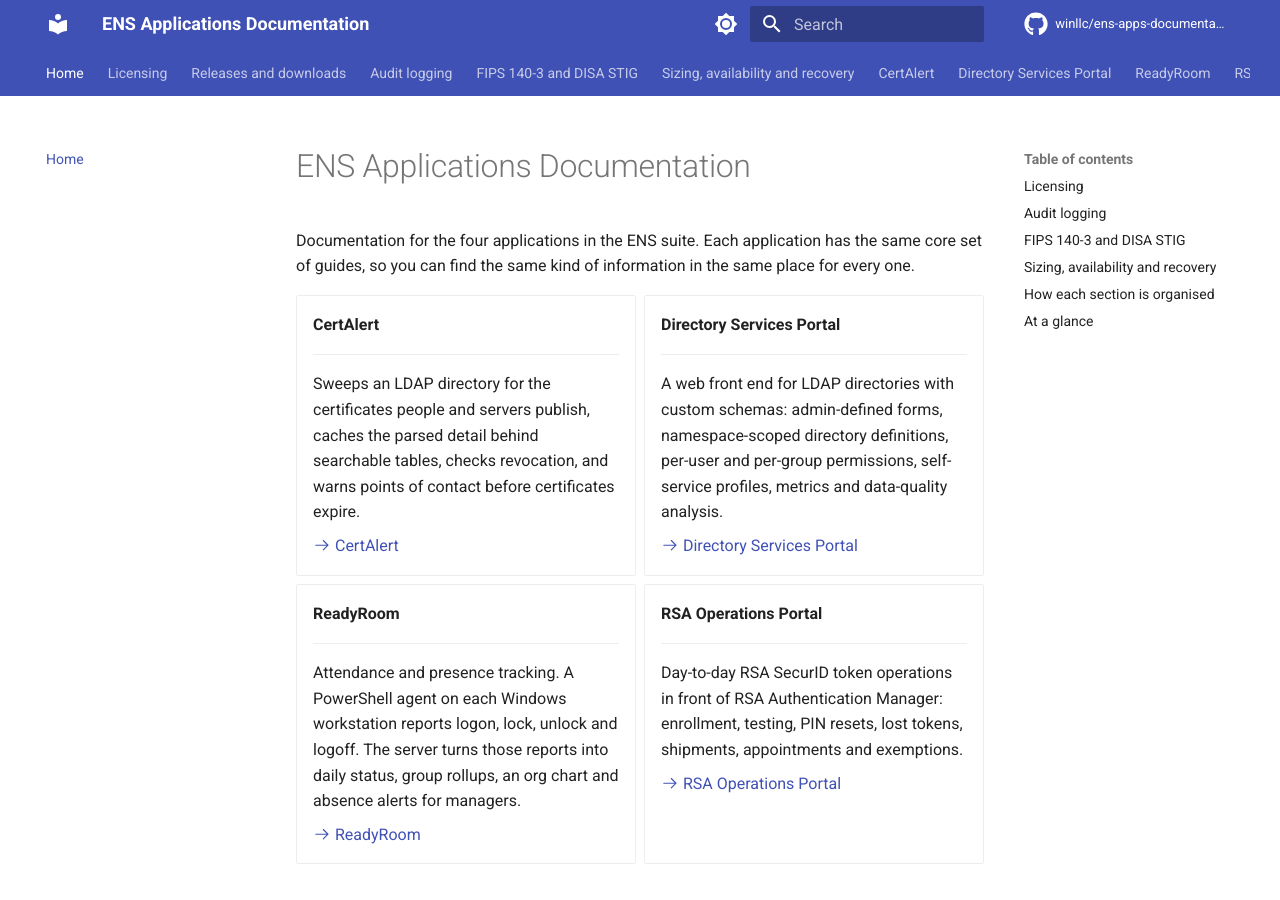
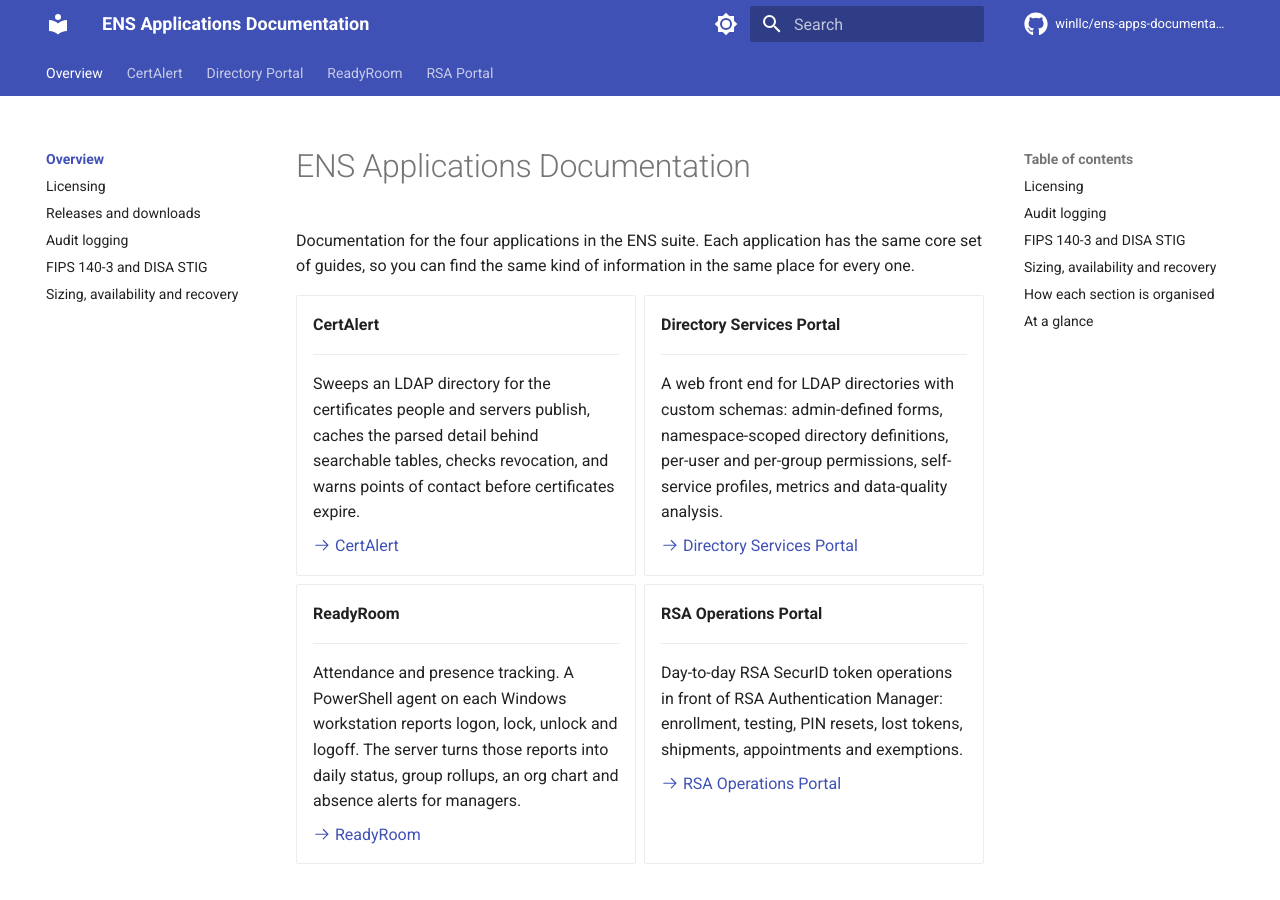
Before and after one commit to winllc/ens-apps-documentation, an MkDocs documentation site: the page built from docs/index.md, in a window 1280 px wide and 900 px high. Built offline with MkDocs 1.6.1 and Material for MkDocs 9.7.7, drawn with Linux system fonts in a browser that asks for light colours; comment, search, counter and statistics services are not loaded.

Commit message:
Navigation: five short tabs instead of ten
The top-level tabs overflowed the header: five shared pages and four
products with long names. The shared pages now sit under one Overview
tab, with the home page as its index, and the product tabs use short
labels (Directory Portal, RSA Portal); each product's pages keep its full
name. File paths are unchanged, so links from the application READMEs
still work.

Co-Authored-By: Claude Opus 5.5 <noreply@anthropic.com>
Claude-Session: https://claude.ai/code/session_01R2Q6XtDB8DfVmiejzJGwBh

```diff
--- a/mkdocs.yml
+++ b/mkdocs.yml
@@ -68,12 +68,15 @@ plugins:
   - search
 
 nav:
-  - Home: index.md
-  - Licensing: licensing.md
-  - Releases and downloads: releases.md
-  - Audit logging: audit-logging.md
-  - FIPS 140-3 and DISA STIG: fips-and-stig.md
-  - Sizing, availability and recovery: availability-and-sizing.md
+  # Tab labels are kept short so all five tabs fit on one line; each
+  # product's own pages carry its full name.
+  - Overview:
+      - index.md
+      - Licensing: licensing.md
+      - Releases and downloads: releases.md
+      - Audit logging: audit-logging.md
+      - FIPS 140-3 and DISA STIG: fips-and-stig.md
+      - Sizing, availability and recovery: availability-and-sizing.md
   - CertAlert:
       - cert-alert/index.md
       - Install guide: cert-alert/install.md
@@ -88,7 +91,7 @@ nav:
           - Sizing, availability and recovery: cert-alert/availability-and-sizing.md
           - API reference: cert-alert/api-reference.md
           - Troubleshooting: cert-alert/troubleshooting.md
-  - Directory Services Portal:
+  - Directory Portal:
       - directory-services-portal/index.md
       - Install guide: directory-services-portal/install.md
       - Configuration guide: directory-services-portal/configuration.md
@@ -116,7 +119,7 @@ nav:
           - Privacy, DPIA and works council: readyroom/privacy.md
           - API reference: readyroom/api-reference.md
           - Troubleshooting: readyroom/troubleshooting.md
-  - RSA Operations Portal:
+  - RSA Portal:
       - rsa-operations-portal/index.md
       - Install guide: rsa-operations-portal/install.md
       - Configuration guide: rsa-operations-portal/configuration.md
```
